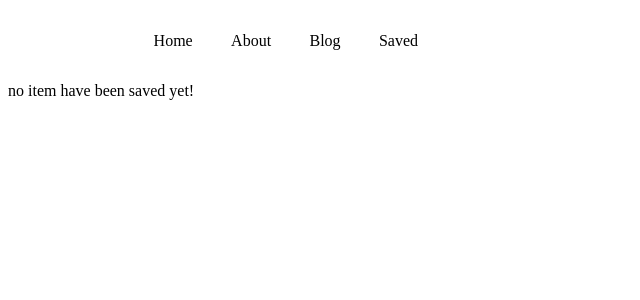
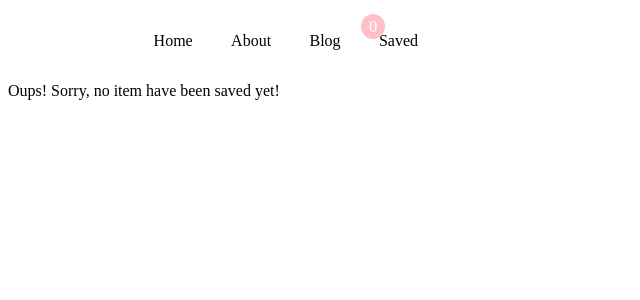
Before and after one commit to kevSchmidt/DCI_lessons_react, a React (Create React App) app in the folder redux-intro/: page /saved in a window 1280 px wide. Shown: the top 300 px of the page, without its empty margins (0-640 px from the left). Built offline with nearby package versions, Linux system fonts and the light colour scheme.

Commit message:
saved counter and icons

```diff
--- a/redux-intro/src/components/CourseItem/CourseItem.css
+++ b/redux-intro/src/components/CourseItem/CourseItem.css
@@ -2,7 +2,7 @@
   width: 28%;
   margin: 2rem 1.4rem 2rem 0;
   border: 1px solid #999;
-  padding-bottom: 4rem;
+  padding-bottom: 5.5rem;
   position: relative;
 }
 
--- a/redux-intro/src/components/CourseItem/CourseItem.js
+++ b/redux-intro/src/components/CourseItem/CourseItem.js
@@ -1,11 +1,11 @@
 import React from "react";
 import { connect } from "react-redux";
 
-import { addSavedItem } from "../../actions/index";
+import { addSavedItem, removeSavedItem } from "../../actions/index";
 
 import "./CourseItem.css";
 
-const CourseItem = ({ course, addSavedItem }) => {
+const CourseItem = ({ course, addSavedItem, saved, removeSavedItem }) => {
   return (
     <div className="course">
       {/* ---- image ---- */}
@@ -27,12 +27,39 @@ const CourseItem = ({ course, addSavedItem }) => {
       <span className={course.isHot ? "course__status" : ""}>
         {course.isHot ? "Hot" : null}
       </span>
-      <span className="add" onClick={() => addSavedItem(course)}>
-        Add
+
+      {/* ---- saved item icon ---- */}
+      <span
+        className="add"
+        onClick={
+          saved.includes(course)
+            ? () => removeSavedItem(course.id)
+            : () => addSavedItem(course)
+        }
+      >
+        {saved.includes(course) ? (
+          <img
+            src="https://img.icons8.com/dusk/50/000000/bookmark-ribbon.png"
+            alt="bookmark"
+          />
+        ) : (
+          <img
+            src="https://img.icons8.com/wired/50/000000/bookmark-ribbon.png"
+            alt="bookmark"
+          />
+        )}
       </span>
     </div>
   );
 };
 
 // ---- connect component with redux ----
-export default connect(null, { addSavedItem })(CourseItem);
+const getSavedFromStore = (state) => {
+  return {
+    saved: state.savedList.saved,
+  };
+};
+
+export default connect(getSavedFromStore, { addSavedItem, removeSavedItem })(
+  CourseItem
+);
--- a/redux-intro/src/components/Navbar/Navbar.css
+++ b/redux-intro/src/components/Navbar/Navbar.css
@@ -13,9 +13,20 @@
 
 .header__item {
   margin: 0 1.2rem;
+  position: relative;
 }
 
 .header__link {
   text-decoration: none;
   color: #000;
 }
+
+.saved__count {
+  background-color: pink;
+  border-radius: 50%;
+  padding: 0.2rem 0.5rem;
+  position: absolute;
+  top: -1.1rem;
+  left: -1.1rem;
+  color: #fff;
+}
--- a/redux-intro/src/components/Navbar/Navbar.js
+++ b/redux-intro/src/components/Navbar/Navbar.js
@@ -1,9 +1,10 @@
 import React from "react";
 import { Link } from "react-router-dom";
+import { connect } from "react-redux";
 
 import "./Navbar.css";
 
-const Navbar = () => {
+const Navbar = ({ saved }) => {
   return (
     <div>
       <nav className="header__nav">
@@ -27,6 +28,7 @@ const Navbar = () => {
           </li>
 
           <li className="header__item">
+            <span className="saved__count">{saved.length}</span>
             <Link className="header__link" to="/saved">
               Saved
             </Link>
@@ -37,4 +39,11 @@ const Navbar = () => {
   );
 };
 
-export default Navbar;
+// ----- connect component with redux ----
+const getSavedItems = (state) => {
+  return {
+    saved: state.savedList.saved,
+  };
+};
+
+export default connect(getSavedItems)(Navbar);
--- a/redux-intro/src/components/SavedItem/SavedItem.js
+++ b/redux-intro/src/components/SavedItem/SavedItem.js
@@ -34,7 +34,10 @@ const SavedItem = ({ savedItem, removeSavedItem }) => {
         className="remove__item"
         onClick={() => removeSavedItem(savedItem.id)}
       >
-        Remove
+        <img
+          src="https://img.icons8.com/flat_round/64/000000/delete-sign.png"
+          alt="delete icon"
+        />
       </span>
     </div>
   );
--- a/redux-intro/src/components/SavedList/SavedList.js
+++ b/redux-intro/src/components/SavedList/SavedList.js
@@ -10,7 +10,7 @@ const SavedList = ({ saved }) => {
   return (
     <div>
       {saved.length === 0 ? (
-        <div>no item have been saved yet!</div>
+        <div>Oups! Sorry, no item have been saved yet!</div>
       ) : (
         <div className="saved__items">
           {saved.map((savedItem) => (
```
